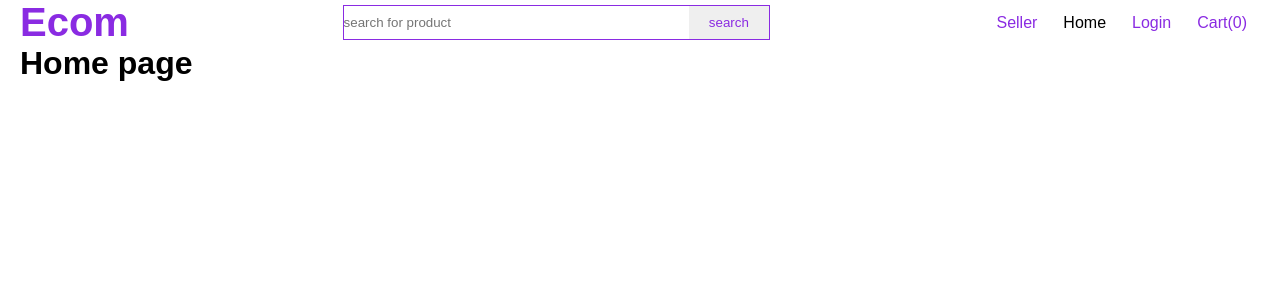
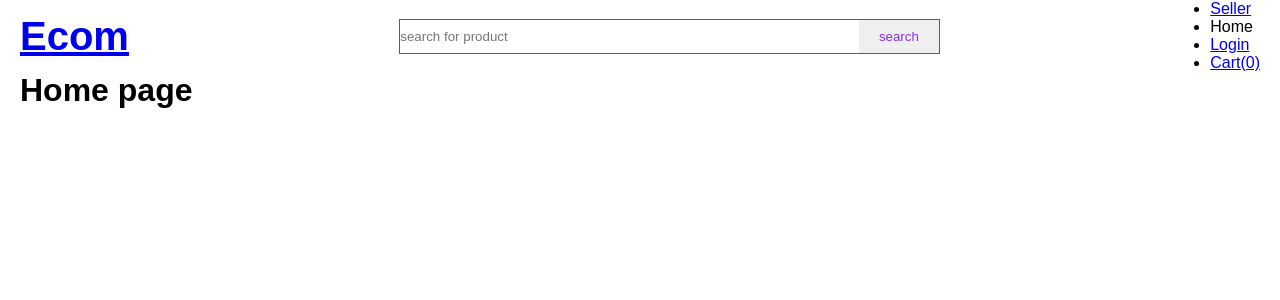
Before and after one commit to mdtalha109/CartNow, an Angular app: page / in a window 1280 px wide. Shown: the top 300 px of the page. Built offline with nearby package versions, Linux system fonts and the light colour scheme.

Commit message:
created different navigation for seller

```diff
--- a/src/app/header/header.component.html
+++ b/src/app/header/header.component.html
@@ -1,14 +1,23 @@
 <nav class="nav">
-    <h1>Ecom</h1>
-    <div class="nav-search">
+    <h1> <a routerLink="/">Ecom</a> </h1>
+    <div *ngIf="menuType == 'default'" class="nav-search">
         <input type="search" placeholder="search for product" />
         <button>search</button>
     </div>
 
-    <ul>
-        <li><a routerLink="/seller-auth">Seller</a></li>
-        <li><a routerLink="/"></a>Home</li>
-        <li><a href="#">Login</a></li>
-        <li><a href="#">Cart(0)</a></li>
-    </ul>
+    <div [ngSwitch]="menuType">
+        <ul *ngSwitchCase="'default'">
+            <li><a routerLink="/seller-auth">Seller</a></li>
+            <li><a routerLink="/"></a>Home</li>
+            <li><a href="#">Login</a></li>
+            <li><a href="#">Cart(0)</a></li>
+        </ul>
+
+        <ul *ngSwitchCase="'seller'">
+            <li><a routerLink="/seller-auth">Product List</a></li>
+            <li><a routerLink="/"></a>Add Product</li>
+            <li><a href="#">Logout</a></li>
+            <li><a href="#">Seller Name</a></li>
+        </ul>
+    </div>
 </nav>
--- a/src/app/header/header.component.ts
+++ b/src/app/header/header.component.ts
@@ -1,4 +1,5 @@
 import { Component, OnInit } from '@angular/core';
+import {Router} from '@angular/router'
 
 @Component({
   selector: 'app-header',
@@ -7,9 +8,19 @@ import { Component, OnInit } from '@angular/core';
 })
 export class HeaderComponent implements OnInit {
 
-  constructor() { }
-
+  constructor(private route : Router) { }
+  menuType :String = 'default'
   ngOnInit(): void {
+    this.route.events.subscribe((val:any)=> {
+      if(val.url){
+        console.log(val.url)
+        if(localStorage.getItem('seller') && val.url.includes('seller')){
+          this.menuType = 'seller'
+        }else{
+          this.menuType = 'default'
+        }
+      }
+    })
   }
 
 }
```
